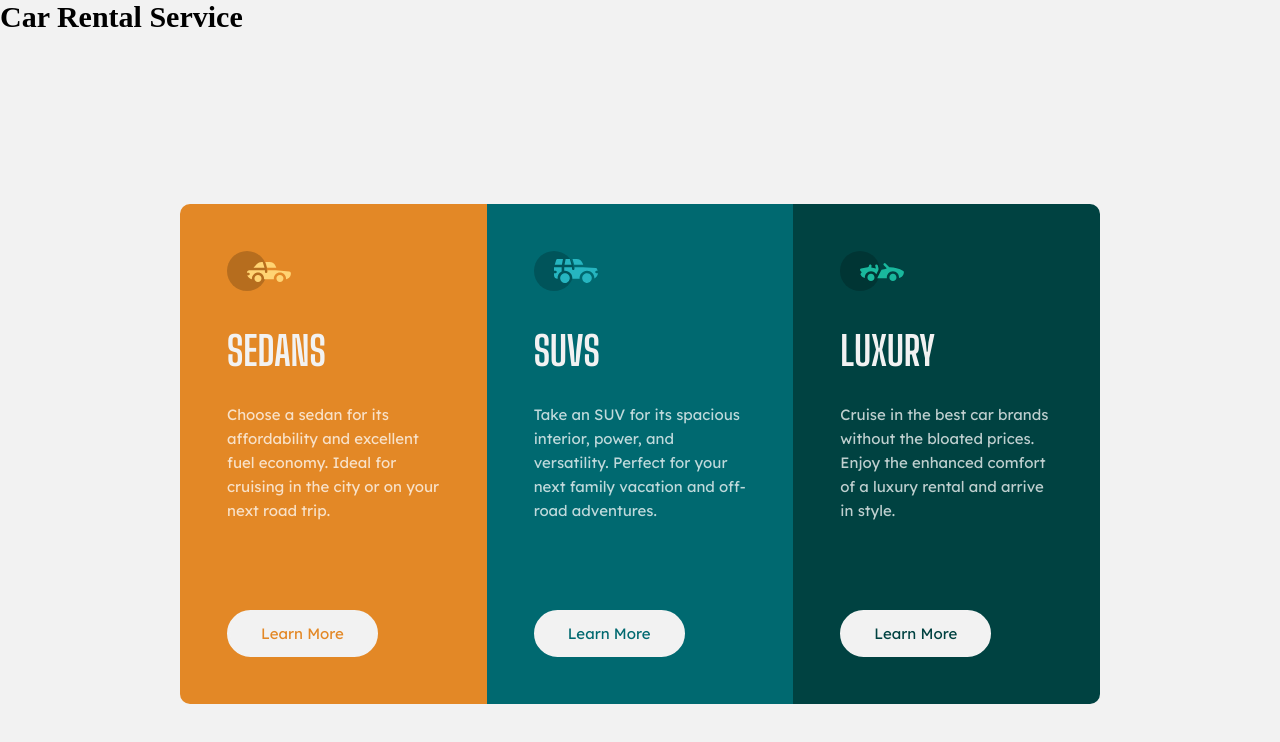
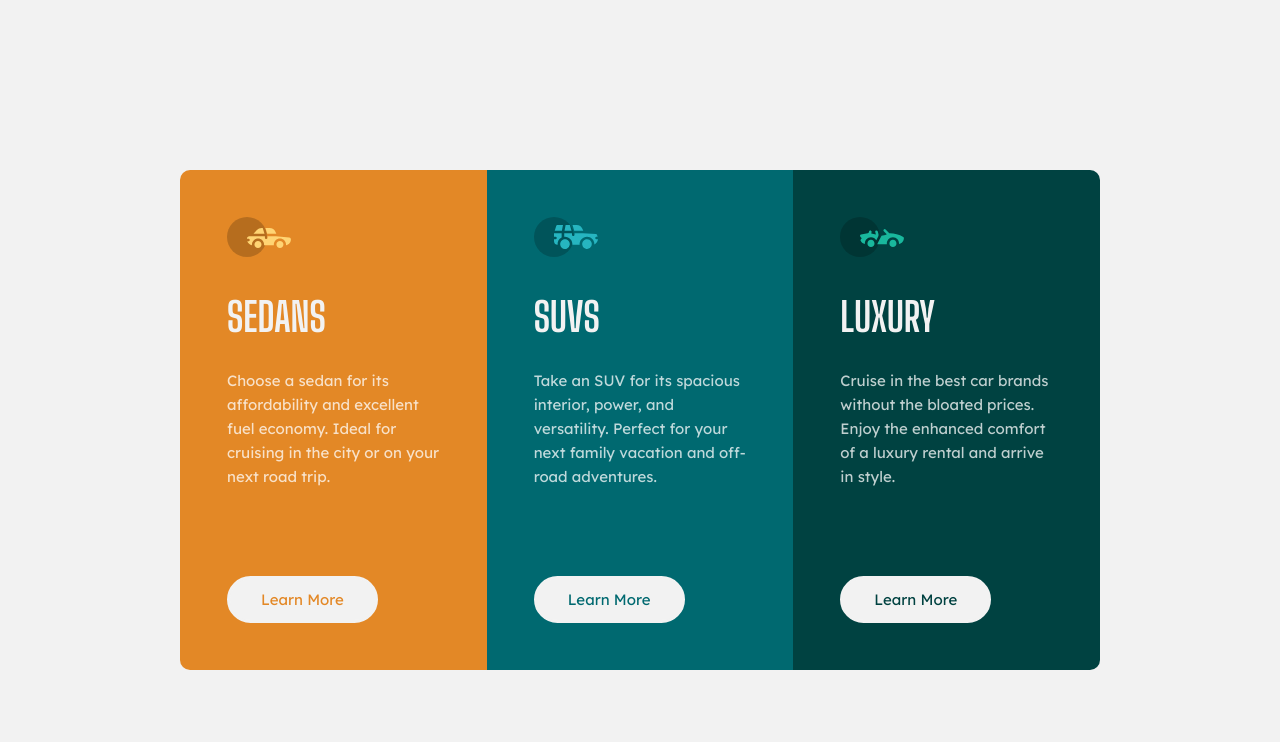
Before and after one commit to AngelosVision/3-column-preview-card-component-solution, a plain HTML site: page index.html in a window 1280 px wide. Drawn offline with Linux system fonts and the light colour scheme.

Commit message:
Update style.css

```diff
--- a/style.css
+++ b/style.css
@@ -30,6 +30,19 @@
 body {
   overflow-x: hidden;
   background-color: var(--very-light-gray);
+}
+
+.sr-only {
+  position: absolute;
+  width: 1px;
+  height: 1px;
+  margin: -1px;
+  padding: 0;
+  border: 0;
+  clip: rect(0, 0, 0, 0);
+  clip-path: inset(50%);
+  white-space: nowrap;
+  overflow: hidden;
 }
 
 .container {
```
